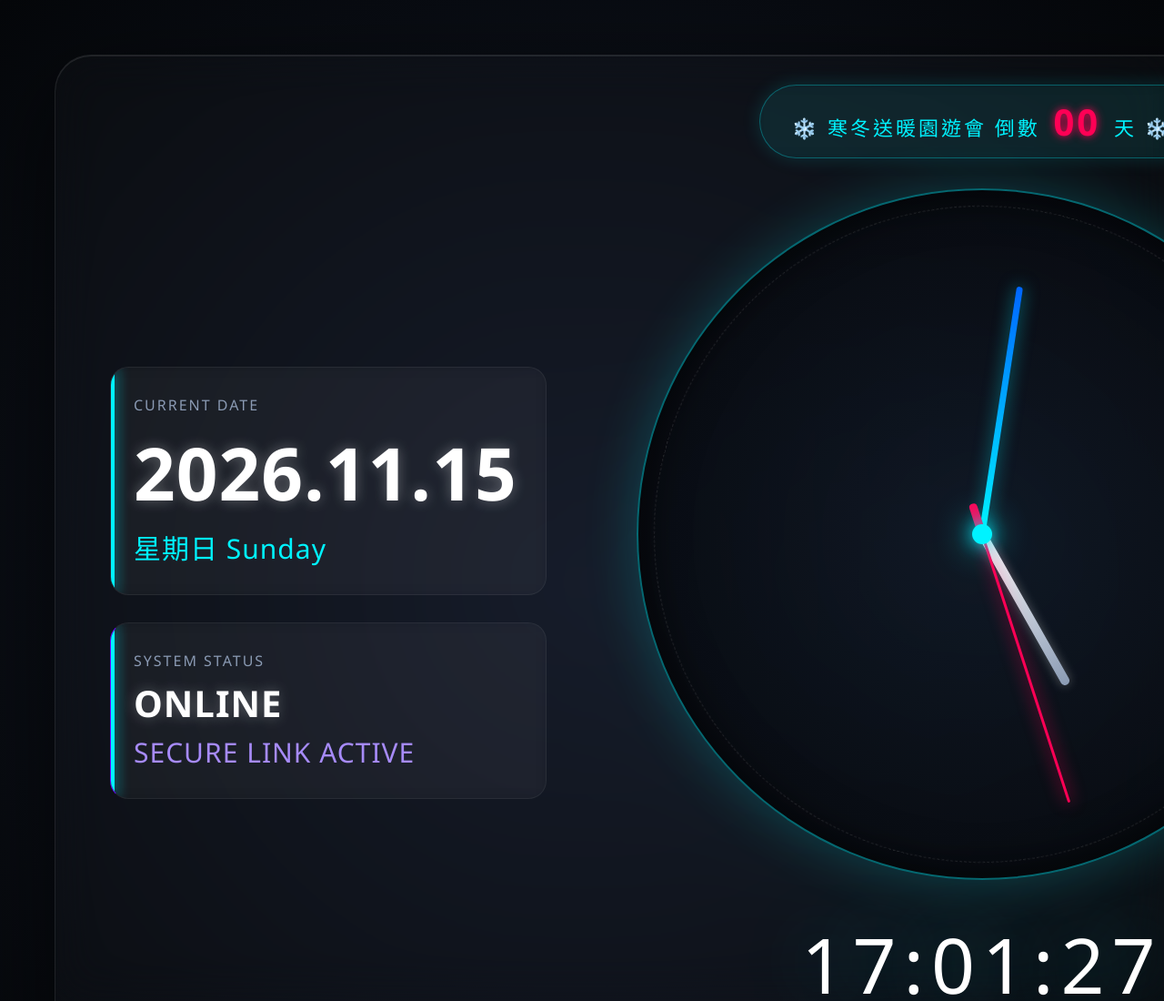
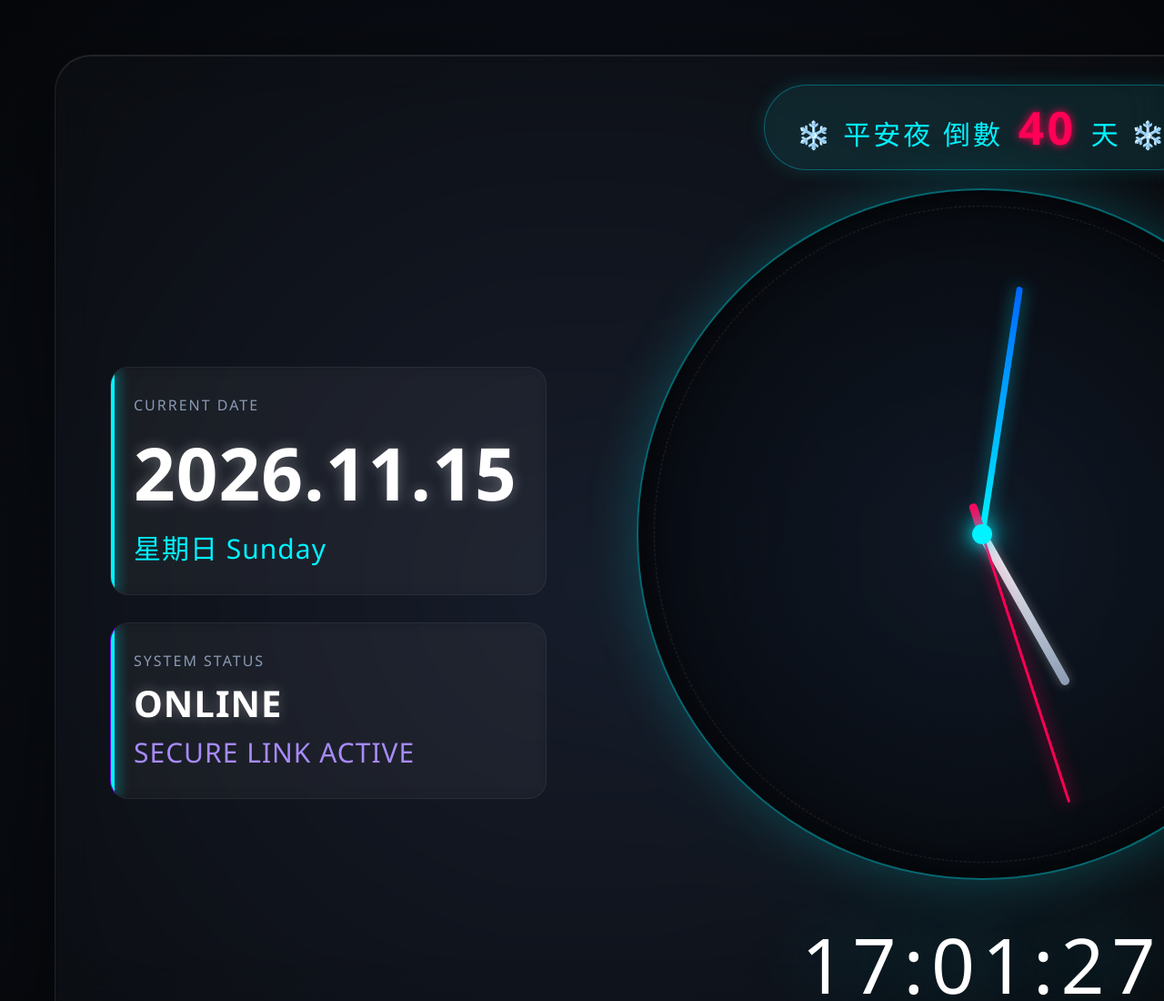
Before and after one commit to ddkLeo/index, a plain HTML site: page clock00.html in a window 1280 px wide. Shown: the top 1100 px of the page at 91% size. Drawn offline with Linux system fonts and the light colour scheme; no server answers.

Commit message:
Add files via upload

```diff
--- a/clock00.html
+++ b/clock00.html
@@ -121,7 +121,7 @@
             border: 1px solid rgba(0, 243, 255, 0.3);
             padding: 12px 35px;
             border-radius: 50px;
-            font-size: 22px;
+            font-size: 30px;
             letter-spacing: 3px;
             color: #00f3ff;
             box-shadow: 0 0 20px rgba(0, 243, 255, 0.15);
@@ -131,7 +131,7 @@
         .countdown-banner span {
             color: #ff0055;
             font-weight: 700;
-            font-size: 40px; /* 倒數天數字體大小 */
+            font-size: 50px; /* 倒數天數字體大小 */
             margin: 0 6px;
             text-shadow: 0 0 10px #ff0055;
         }
@@ -253,7 +253,7 @@
         <!-- 中央時鐘 -->
         <div class="clock-container">
 	<div class="countdown-banner">
-   	 ❄️ 寒冬送暖園遊會 倒數 <span id="countdown-days">05</span> 天 ❄️
+   	 ❄️ 平安夜 倒數 <span id="countdown-days">05</span> 天 ❄️
 	</div>
 
          <br></br>
@@ -358,8 +358,8 @@
 
 	//3.倒數
 		function updateCountdown() {
-	    // 設定截止日期為 2026年11月15日 00:00:00
-	    const targetDate = new Date('2026-11-15T00:00:00');
+	    // 設定截止日期為 2026年12月24日 18:00:00
+	    const targetDate = new Date('2026-12-24T18:00:00');
     	const now = new Date();
 
   	  // 計算時間差（毫秒）
```
